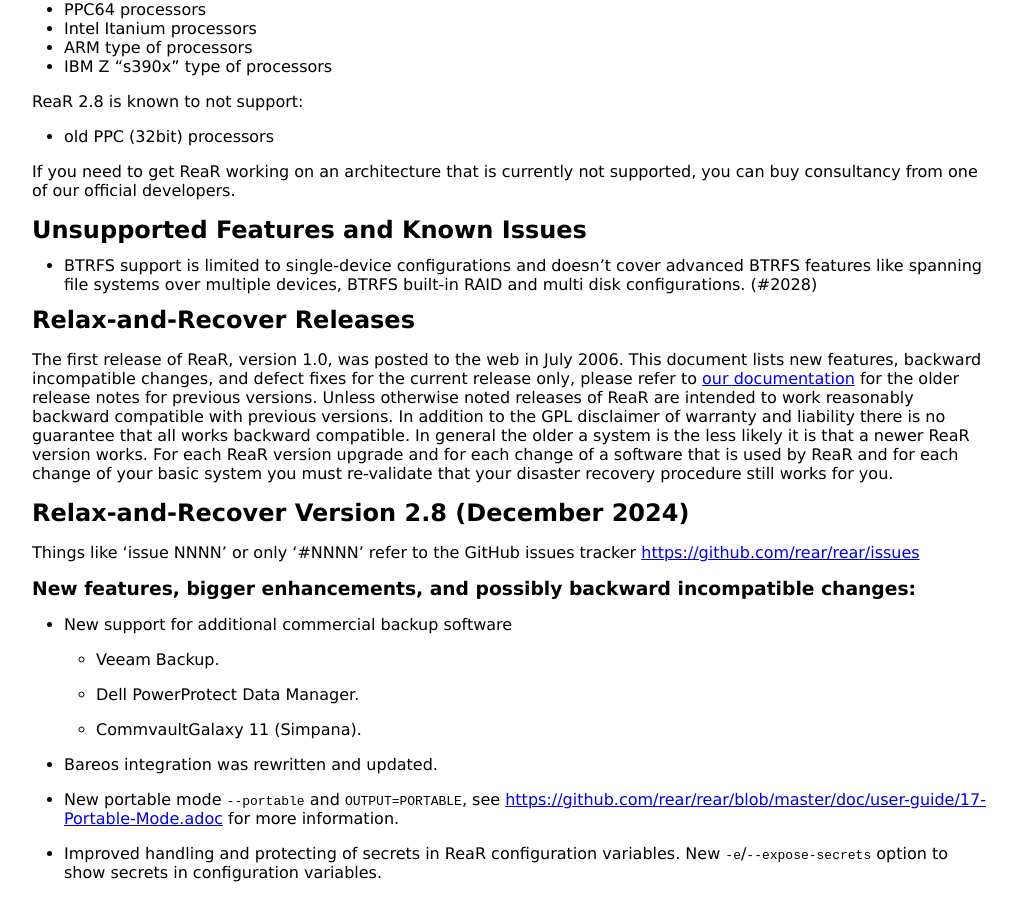
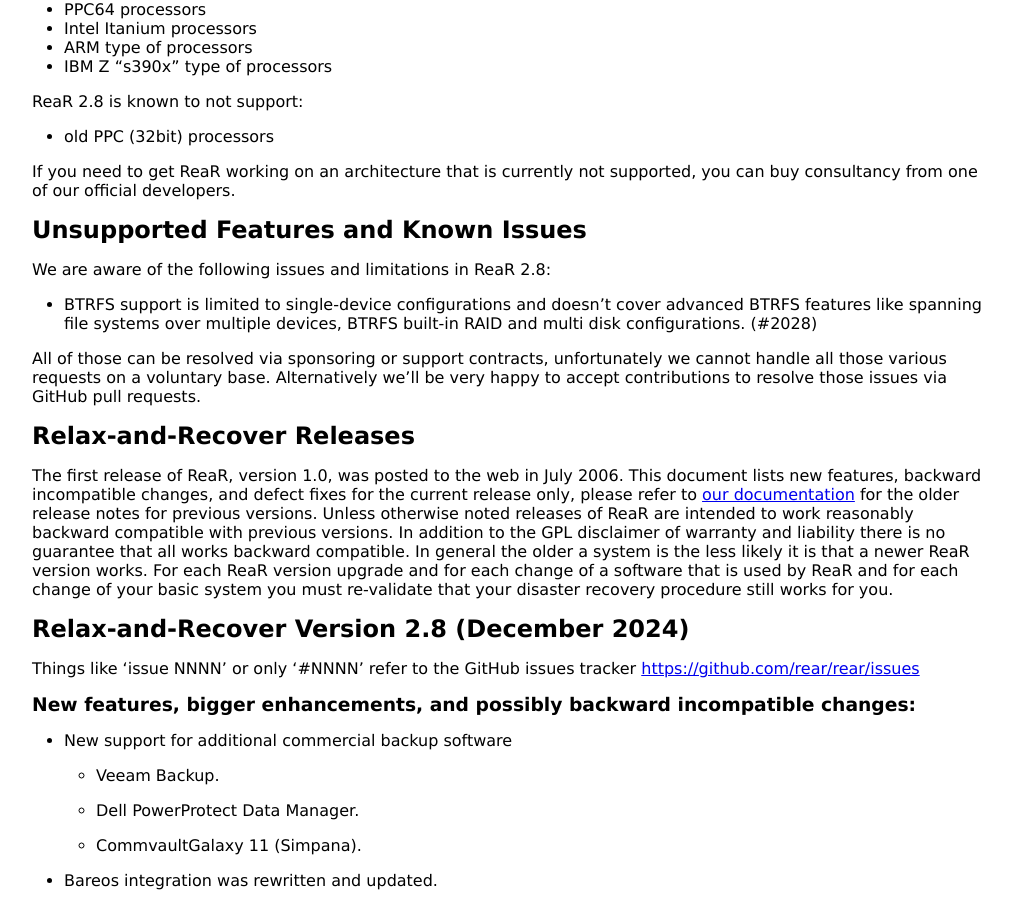
Before and after one commit to rear/rear.github.com, a Jekyll site: the page built from documentation/release-notes-2-8.md, in a window 1280 px wide and 900 px high, scrolled down 3093 px. Shown: the whole window, without its empty margins (128-1145 px from the left). Built offline with Jekyll 4.4.1, drawn with Linux system fonts in a browser that asks for light colours.

Commit message:
pitch for paid contributions

```diff
--- a/documentation/release-notes-2-8.md
+++ b/documentation/release-notes-2-8.md
@@ -180,7 +180,11 @@
 
 ## Unsupported Features and Known Issues
 
+We are aware of the following issues and limitations in ReaR 2.8:
+
 * BTRFS support is limited to single-device configurations and doesn't cover advanced BTRFS features like spanning file systems over multiple devices, BTRFS built-in RAID and multi disk configurations. (#2028)
+
+All of those can be resolved via sponsoring or support contracts, unfortunately we cannot handle all those various requests on a voluntary base. Alternatively we'll be very happy to accept contributions to resolve those issues via GitHub pull requests.
 
 ## Relax-and-Recover Releases
 
```
